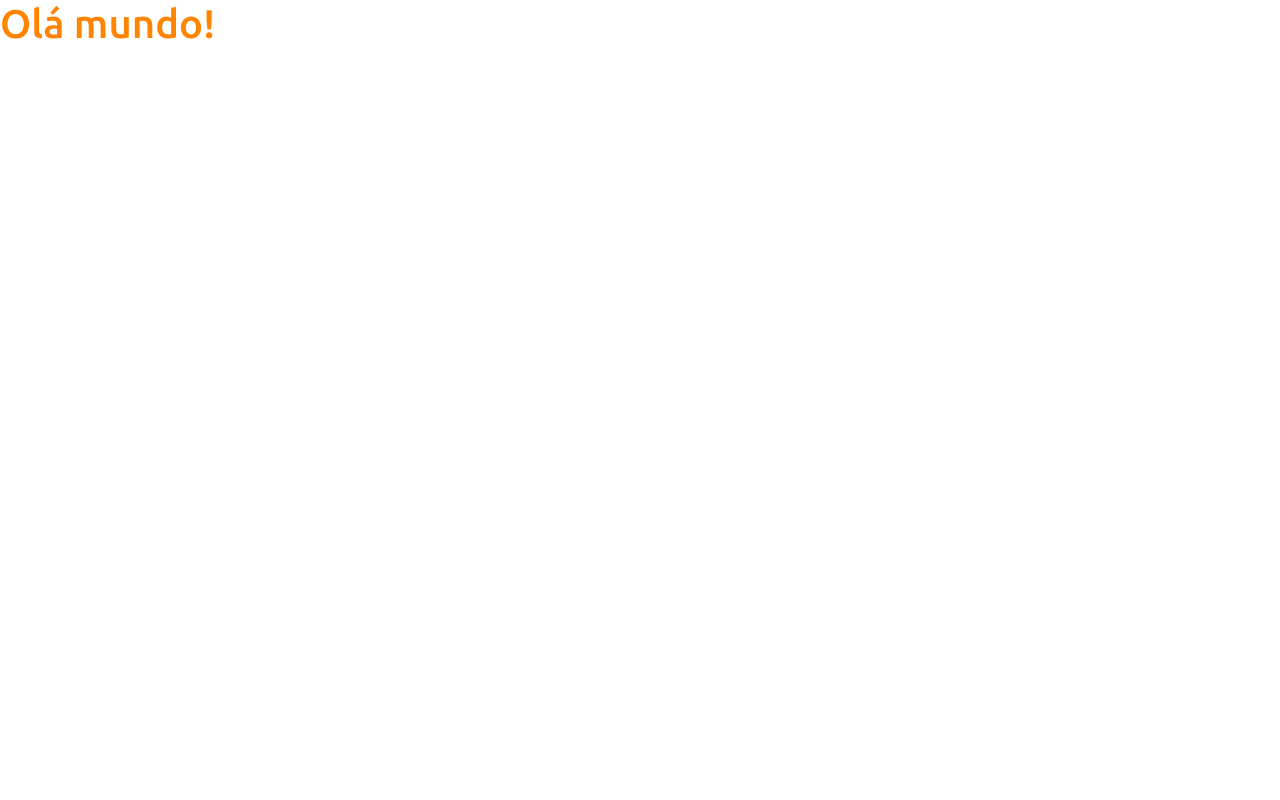
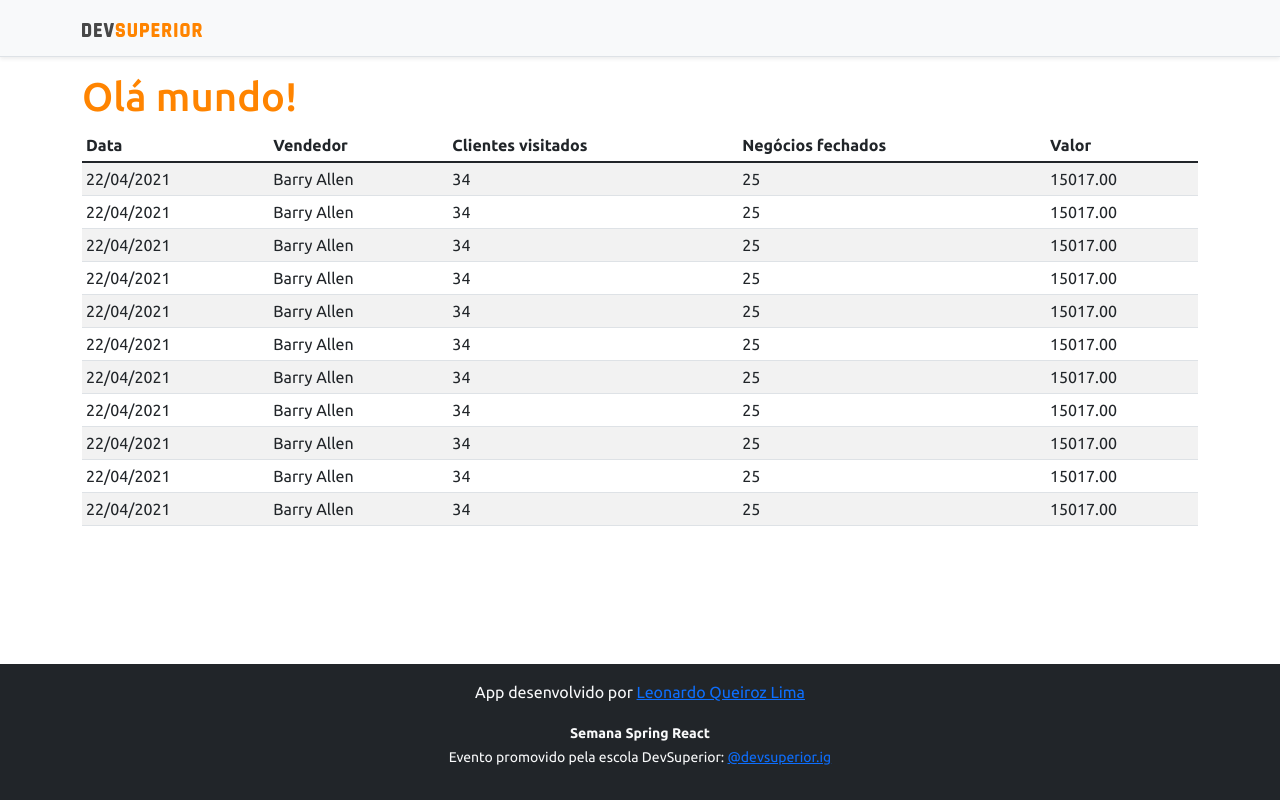
Before and after one commit to lima6615/projeto-sds3, a React (Create React App) app in the folder frontend/: page / in a window 1280 px wide. Built offline with nearby package versions, Linux system fonts and the light colour scheme.

Commit message:
Basic static components

```diff
--- a/frontend/src/App.tsx
+++ b/frontend/src/App.tsx
@@ -1,9 +1,19 @@
+import DataTable from "components/DataTable";
+import Footer from "components/Footer";
+import NavBar from "components/NavBar";
 
 function App() {
   return (
-    <div>
-      <h1 className="text-primary">Olá mundo!</h1>
-    </div>
+    <>
+      <NavBar />
+      <div className="container">
+        <h1 className="text-primary">Olá mundo!</h1>
+
+        <DataTable />
+      </div>
+      <Footer />
+
+    </>
   );
 }
 
--- /dev/null
+++ b/frontend/src/components/DataTable/index.tsx
@@ -0,0 +1,98 @@
+function DataTable() {
+    return (
+        <div className="table-responsive">
+            <table className="table table-striped table-sm">
+                <thead>
+                    <tr>
+                        <th>Data</th>
+                        <th>Vendedor</th>
+                        <th>Clientes visitados</th>
+                        <th>Negócios fechados</th>
+                        <th>Valor</th>
+                    </tr>
+                </thead>
+                <tbody>
+                    <tr>
+                        <td>22/04/2021</td>
+                        <td>Barry Allen</td>
+                        <td>34</td>
+                        <td>25</td>
+                        <td>15017.00</td>
+                    </tr>
+                    <tr>
+                        <td>22/04/2021</td>
+                        <td>Barry Allen</td>
+                        <td>34</td>
+                        <td>25</td>
+                        <td>15017.00</td>
+                    </tr>
+                    <tr>
+                        <td>22/04/2021</td>
+                        <td>Barry Allen</td>
+                        <td>34</td>
+                        <td>25</td>
+                        <td>15017.00</td>
+                    </tr>
+                    <tr>
+                        <td>22/04/2021</td>
+                        <td>Barry Allen</td>
+                        <td>34</td>
+                        <td>25</td>
+                        <td>15017.00</td>
+                    </tr>
+                    <tr>
+                        <td>22/04/2021</td>
+                        <td>Barry Allen</td>
+                        <td>34</td>
+                        <td>25</td>
+                        <td>15017.00</td>
+                    </tr>
+                    <tr>
+                        <td>22/04/2021</td>
+                        <td>Barry Allen</td>
+                        <td>34</td>
+                        <td>25</td>
+                        <td>15017.00</td>
+                    </tr>
+                    <tr>
+                        <td>22/04/2021</td>
+                        <td>Barry Allen</td>
+                        <td>34</td>
+                        <td>25</td>
+                        <td>15017.00</td>
+                    </tr>
+                    <tr>
+                        <td>22/04/2021</td>
+                        <td>Barry Allen</td>
+                        <td>34</td>
+                        <td>25</td>
+                        <td>15017.00</td>
+                    </tr>
+                    <tr>
+                        <td>22/04/2021</td>
+                        <td>Barry Allen</td>
+                        <td>34</td>
+                        <td>25</td>
+                        <td>15017.00</td>
+                    </tr>
+                    <tr>
+                        <td>22/04/2021</td>
+                        <td>Barry Allen</td>
+                        <td>34</td>
+                        <td>25</td>
+                        <td>15017.00</td>
+                    </tr>
+                    <tr>
+                        <td>22/04/2021</td>
+                        <td>Barry Allen</td>
+                        <td>34</td>
+                        <td>25</td>
+                        <td>15017.00</td>
+                    </tr>
+                </tbody>
+            </table>
+        </div>
+    );
+}
+
+export default DataTable;
--- /dev/null
+++ b/frontend/src/components/Footer/index.tsx
@@ -0,0 +1,13 @@
+function Footer() {
+    return (
+        <footer className="footer mt-auto py-3 bg-dark">
+            <div className="container">
+                <p className="text-light">App desenvolvido por <a href="https://github.com/lima6615" target="_blank" rel="noreferrer">Leonardo Queiroz Lima</a></p>
+                <p className="text-light"><small><strong>Semana Spring React</strong><br />
+                    Evento promovido pela escola DevSuperior: <a href="https://instagram.com/devsuperior.ig" target="_blank" rel="noreferrer">@devsuperior.ig</a></small></p>
+            </div>
+        </footer>
+    );
+}
+
+export default Footer;
--- /dev/null
+++ b/frontend/src/components/NavBar/index.tsx
@@ -0,0 +1,16 @@
+
+import ImgDsDark from 'assets/img/ds-dark.svg'
+
+function NavBar() {
+    return (
+        <div className="d-flex flex-column flex-md-row align-items-center p-3 px-md-4 mb-3 bg-light border-bottom shadow-sm">
+            <div className="container">
+                <nav className="my-2 my-md-0 mr-md-3">
+                    <img src={ImgDsDark} alt="DevSuperior" width="120" />
+                </nav>
+            </div>
+        </div>
+    );
+}
+
+export default NavBar;
```
Also changed, not shown: frontend/src/assets/img/ds-dark.svg (added).
